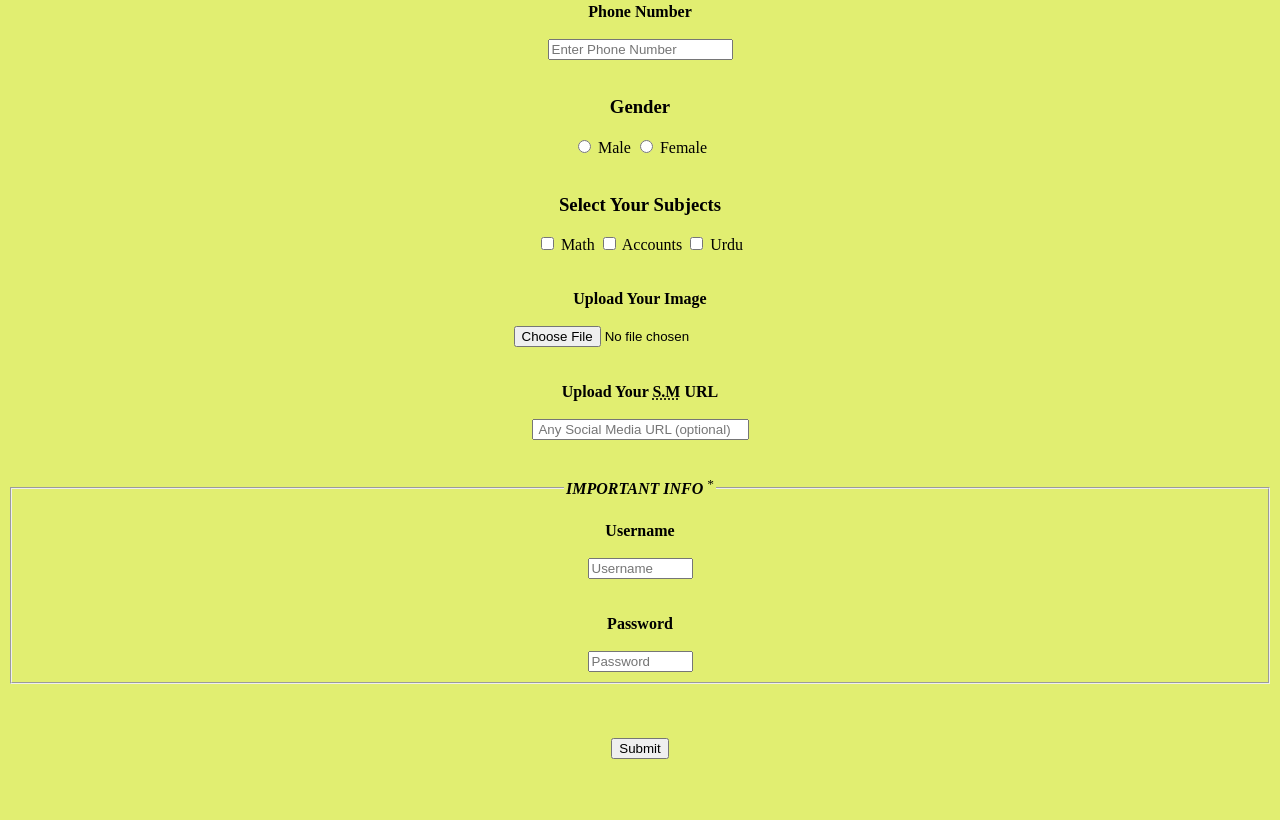
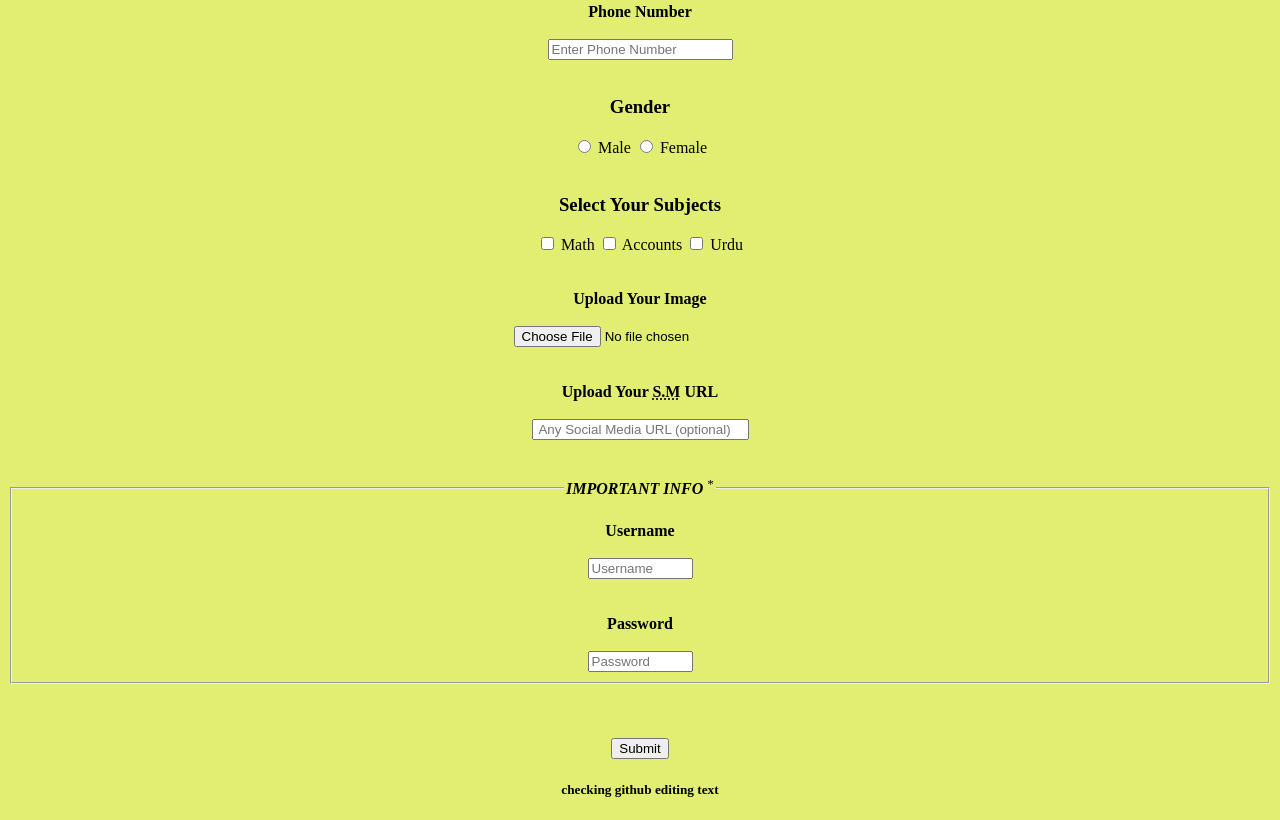
Before and after one commit to hassan03042/desktop-tutorial, a plain HTML site: page index.html in a window 1280 px wide. Shown: the part 545-1365 px from the top of the page. Before the commit the page ends 1312 px from the top, so only its background shows below. Drawn offline with Linux system fonts and the light colour scheme.

Commit message:
h5 edited to check github ommit edit

```diff
--- a/index.html
+++ b/index.html
@@ -204,6 +204,8 @@
 
     <input type="submit">
 
+    <h5>checking github editing text</h5>
+
 
 
 </form>
```
